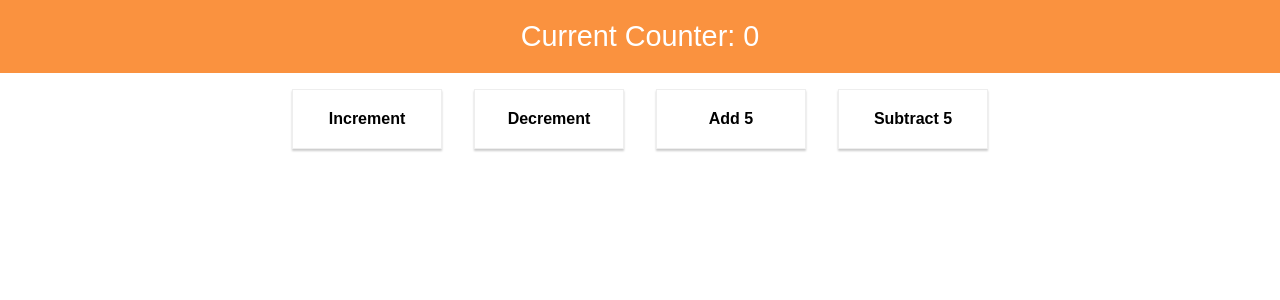
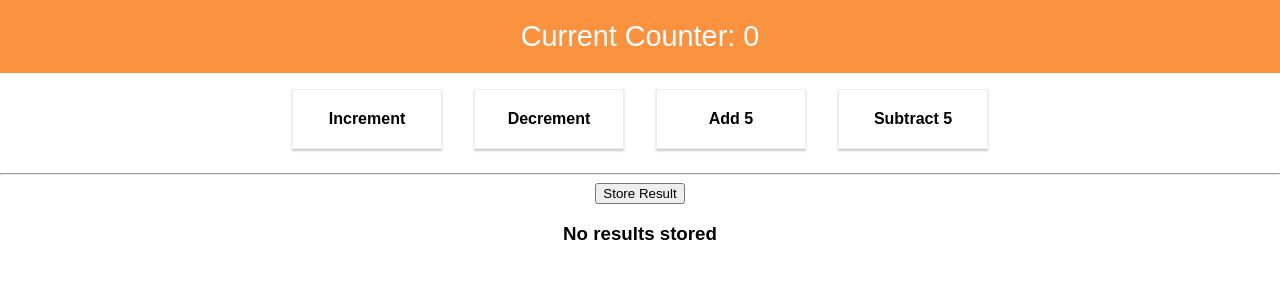
Before and after one commit to fschwalm/redux-counter-app, a React (Create React App) app: page / in a window 1280 px wide. Shown: the top 300 px of the page. Built offline with nearby package versions, Linux system fonts and the light colour scheme.

Commit message:
feat: Store results

```diff
--- a/src/containers/Counter/Counter.js
+++ b/src/containers/Counter/Counter.js
@@ -3,7 +3,7 @@ import { connect } from "react-redux";
 
 import CounterControl from "../../components/CounterControl/CounterControl";
 import CounterOutput from "../../components/CounterOutput/CounterOutput";
-import { increment, decrement, add, subtract } from '../../actions';
+import { increment, decrement, add, subtract, storeResult } from '../../actions';
 
 const Counter = props => (
   <div>
@@ -12,12 +12,28 @@ const Counter = props => (
     <CounterControl label="Decrement" clicked={props.onDecrementCounter} />
     <CounterControl label="Add 5" clicked={props.onAddCounter} />
     <CounterControl label="Subtract 5" clicked={props.onSubtractCounter} />
+    <hr />
+    <button onClick={props.onStoreResult}>Store Result</button>
+    <div>
+      {props.storedResults.length === 0 ? (
+        <h3>No results stored</h3>
+      ) : (
+        <ul>
+          {props.storedResults.map(result => (
+            <li key={result.id}>
+            { result.value }
+            </li>
+          ))}
+        </ul>
+      )}
+    </div>
   </div>
 );
 
 const mapStateToProps = state => {
   return {
-    counter: state.counter
+    counter: state.counter,
+    storedResults: state.storedResults
   };
 };
 
@@ -26,7 +42,8 @@ const mapDispatchToProps = dispatch => {
     onIncrementCounter: () => dispatch(increment()),
     onDecrementCounter: () => dispatch(decrement()),
     onAddCounter: () => dispatch(add(5)),
-    onSubtractCounter: () => dispatch(subtract(5))
+    onSubtractCounter: () => dispatch(subtract(5)),
+    onStoreResult: () => dispatch(storeResult())
   };
 };
 
```
